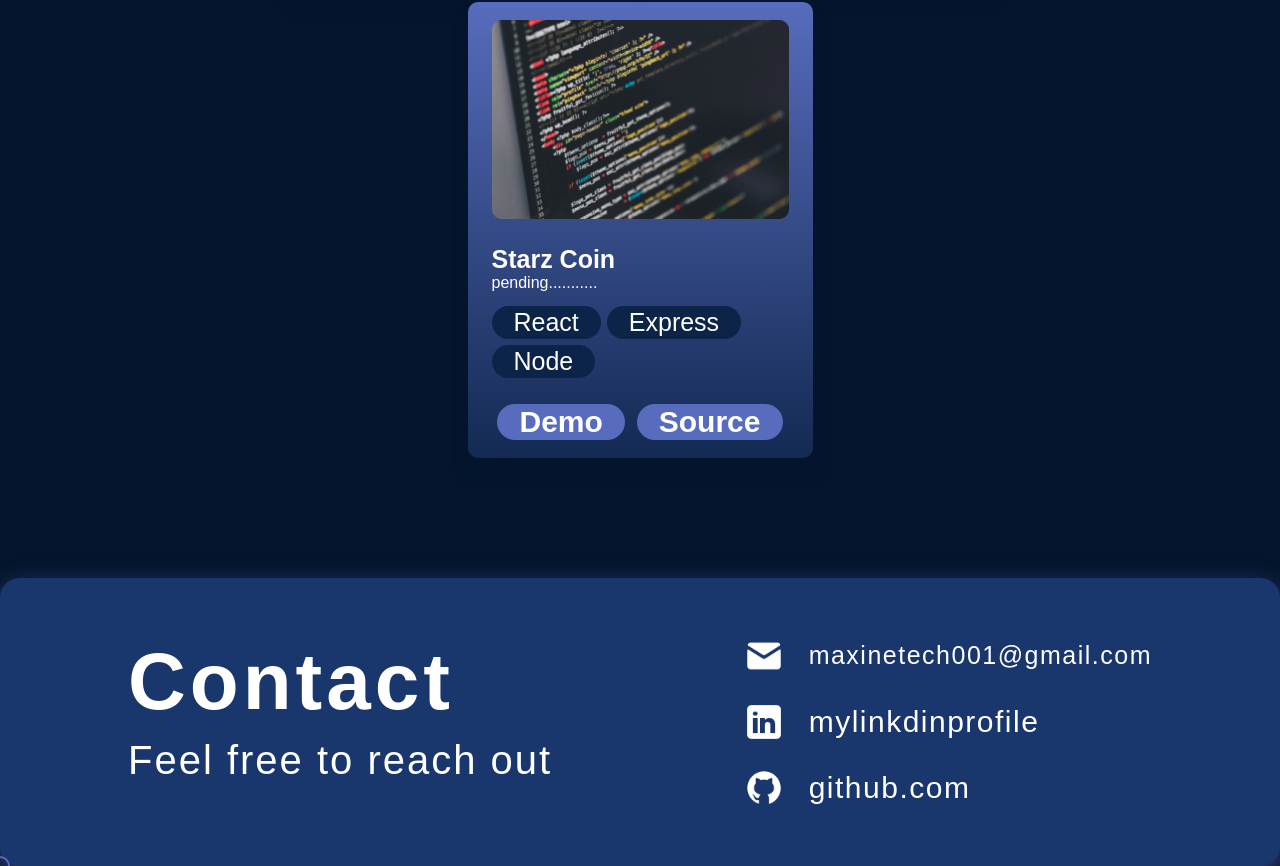
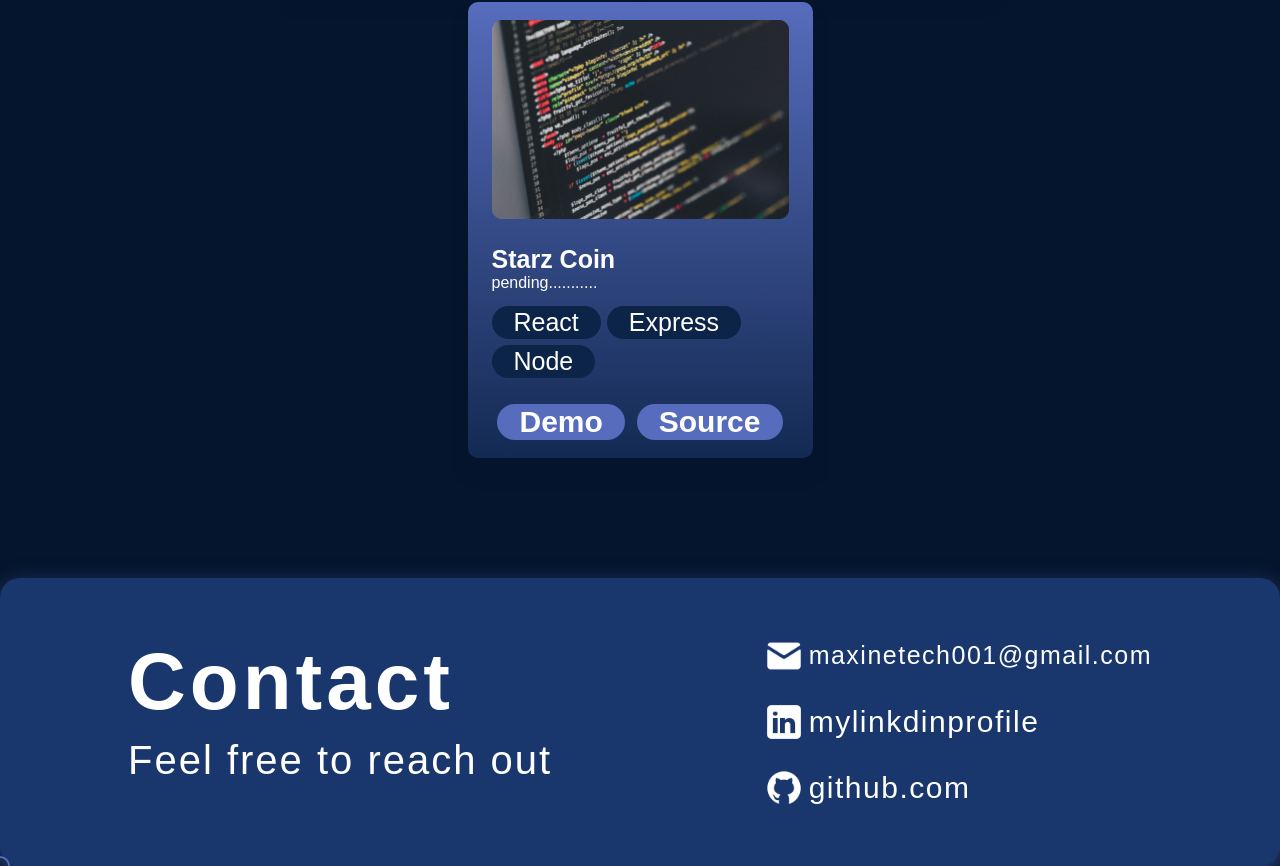
Before and after one commit to Maxine001/myportfolio, a React (Create React App) app: page / in a window 1280 px wide. Shown: the part 3949-4815 px from the top of the page. Built offline with nearby package versions, Linux system fonts and the light colour scheme.

Commit message:
contact_icon change

```diff
--- a/src/App.css
+++ b/src/App.css
@@ -660,7 +660,7 @@ html {
 .contact__link {
   display: flex;
   align-items: center;
-  gap: 25px;
+  gap: 5px;
   transition: transform 0.3s ease;
 }
 
```
